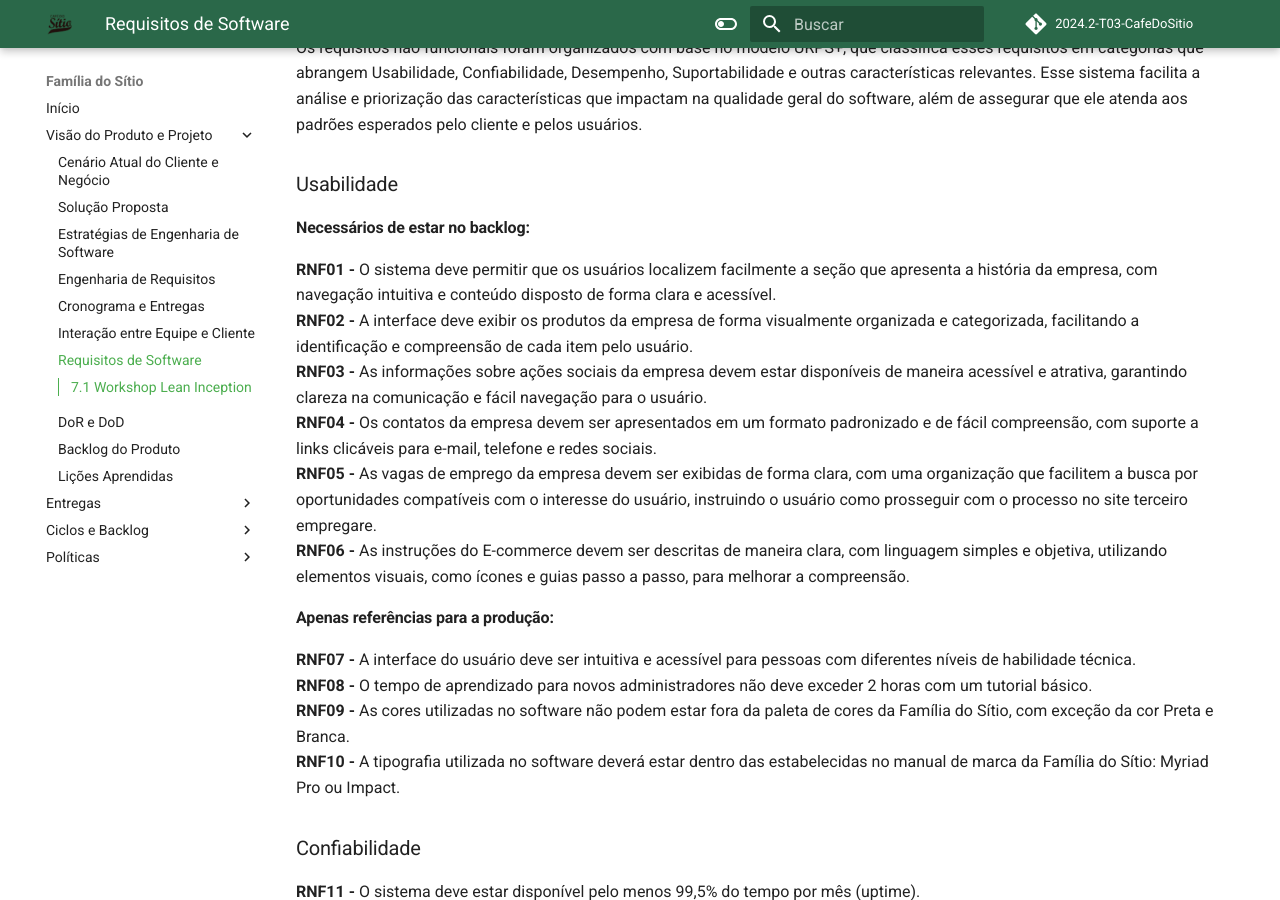
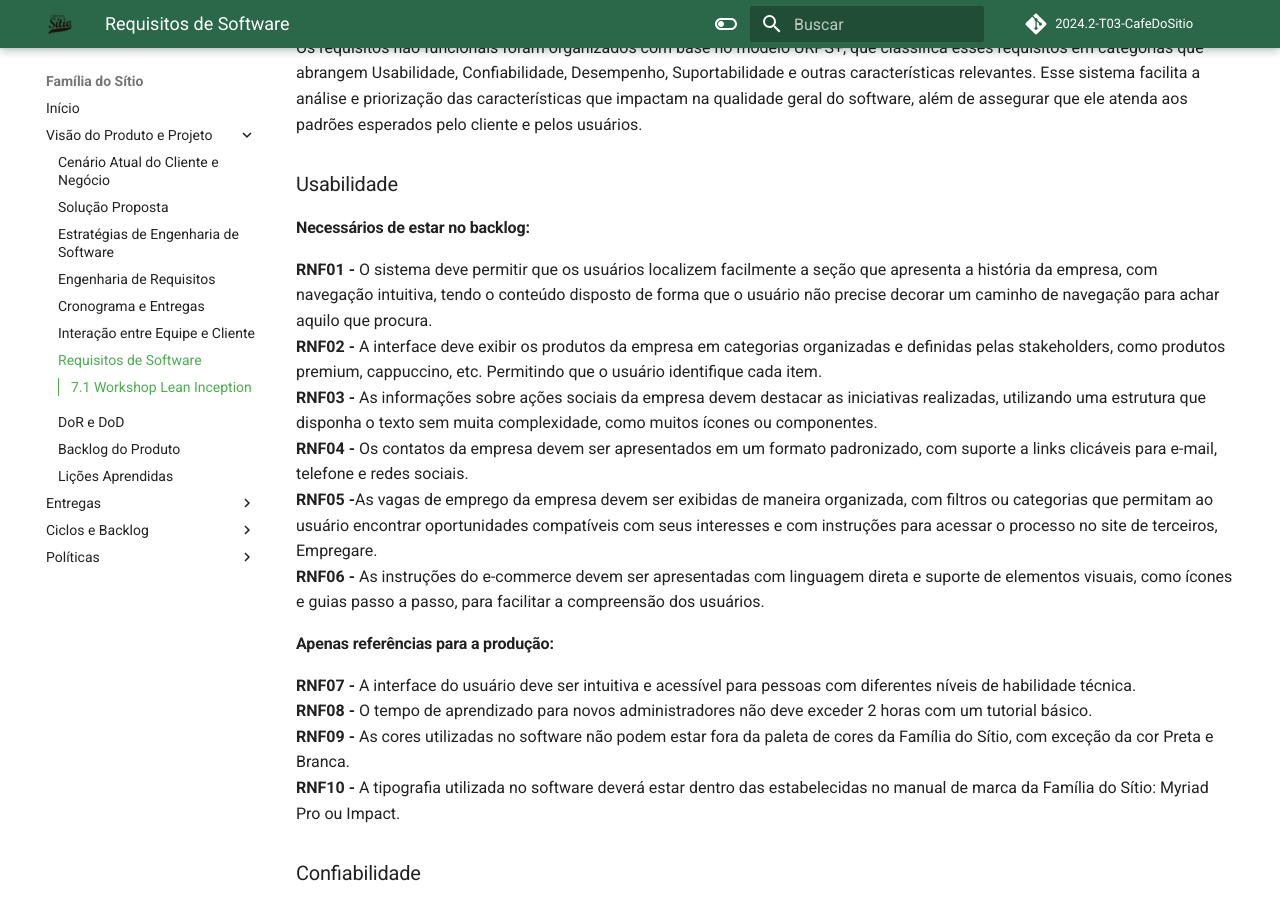
Before and after one commit to mdsreq-fga-unb/2024.2-T03-CafeDoSitio, an MkDocs documentation site: the page built from docs/sections/2-docPage/7-Requisitos.md, in a window 1280 px wide and 900 px high, scrolled down 1942 px. Built offline with MkDocs 1.6.1 and Material for MkDocs 9.7.7, drawn with Linux system fonts in a browser that asks for light colours; comment, search, counter and statistics services are not loaded.

Commit message:
docs: corrigindo requisitos nao funcionais em usabilidade

```diff
--- a/docs/sections/2-docPage/7-Requisitos.md
+++ b/docs/sections/2-docPage/7-Requisitos.md
@@ -47,12 +47,12 @@ Os requisitos não funcionais foram organizados com base no modelo URPS+, que cl
 ### Usabilidade
 
 #### Necessários de estar no backlog:
-**RNF01 -** O sistema deve permitir que os usuários localizem facilmente a seção que apresenta a história da empresa, com navegação intuitiva e conteúdo disposto de forma clara e acessível. <br>
-**RNF02 -** A interface deve exibir os produtos da empresa de forma visualmente organizada e categorizada, facilitando a identificação e compreensão de cada item pelo usuário. <br>
-**RNF03 -** As informações sobre ações sociais da empresa devem estar disponíveis de maneira acessível e atrativa, garantindo clareza na comunicação e fácil navegação para o usuário. <br>
-**RNF04 -** Os contatos da empresa devem ser apresentados em um formato padronizado e de fácil compreensão, com suporte a links clicáveis para e-mail, telefone e redes sociais. <br>
-**RNF05 -** As vagas de emprego da empresa devem ser exibidas de forma clara, com uma organização que facilitem a busca por oportunidades compatíveis com o interesse do usuário, instruindo o usuário como prosseguir com o processo no site terceiro empregare. <br>
-**RNF06 -** As instruções do E-commerce devem ser descritas de maneira clara, com linguagem simples e objetiva, utilizando elementos visuais, como ícones e guias passo a passo, para melhorar a compreensão. <br>
+**RNF01 -** O sistema deve permitir que os usuários localizem facilmente a seção que apresenta a história da empresa, com navegação intuitiva, tendo o conteúdo disposto de forma que o usuário não precise decorar um caminho de navegação para achar aquilo que procura. <br>
+**RNF02 -** A interface deve exibir os produtos da empresa em categorias organizadas e definidas pelas stakeholders, como produtos premium, cappuccino, etc. Permitindo que o usuário identifique cada item.<br>
+**RNF03 -** As informações sobre ações sociais da empresa devem destacar as iniciativas realizadas, utilizando uma estrutura que disponha o texto sem muita complexidade, como muitos ícones ou componentes. <br>
+**RNF04 -** Os contatos da empresa devem ser apresentados em um formato padronizado, com suporte a links clicáveis para e-mail, telefone e redes sociais. <br>
+**RNF05 -**As vagas de emprego da empresa devem ser exibidas de maneira organizada, com filtros ou categorias que permitam ao usuário encontrar oportunidades compatíveis com seus interesses e com instruções para acessar o processo no site de terceiros, Empregare. <br>
+**RNF06 -** As instruções do e-commerce devem ser apresentadas com linguagem direta e suporte de elementos visuais, como ícones e guias passo a passo, para facilitar a compreensão dos usuários. <br>
 
 #### Apenas referências para a produção:
 **RNF07 -** A interface do usuário deve ser intuitiva e acessível para pessoas com diferentes níveis de habilidade técnica. <br>
```
